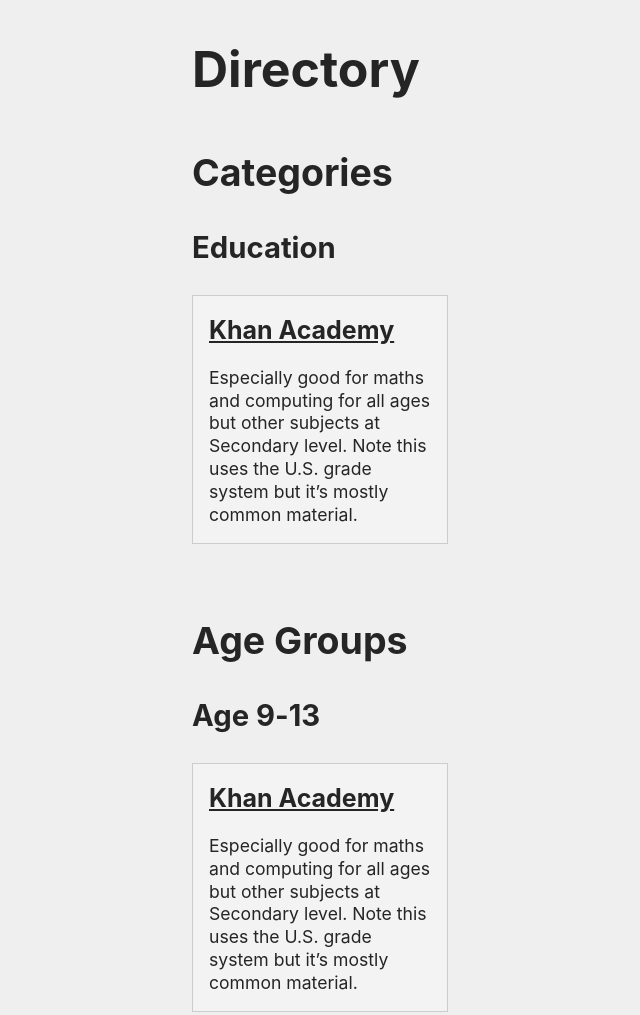
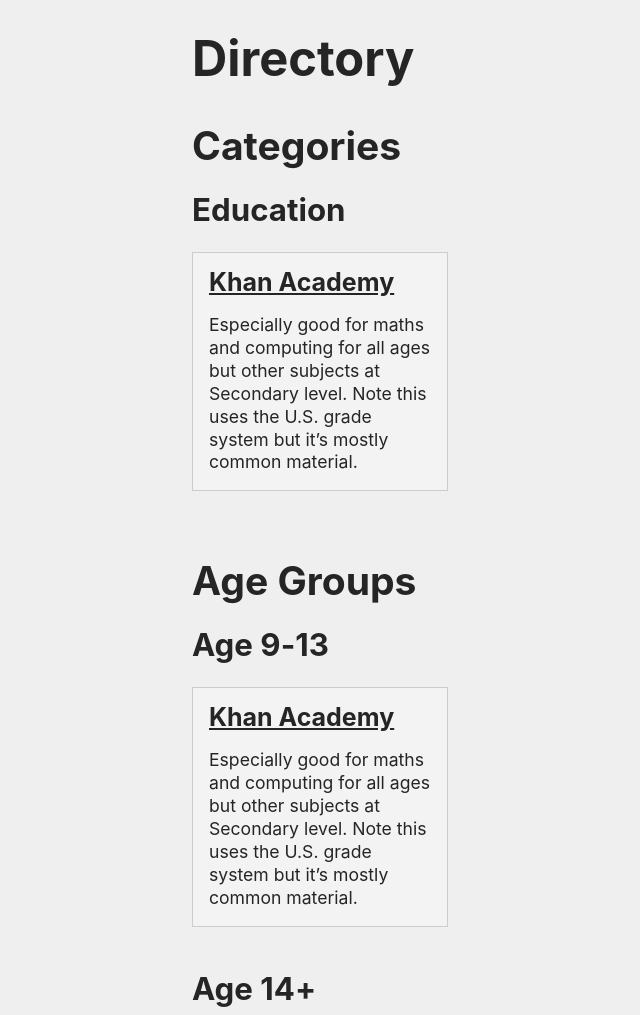
Before and after one commit to Andy-set-studio/educationlinks.fyi, an Eleventy site: page src/index.md in a window 1280 px wide. Shown: the top 1015 px of the page, without its empty margins (0-640 px from the left). Built offline with nearby package versions, Linux system fonts and the light colour scheme; Eleventy itself is replaced by a stand-in of ours; files that its build step writes are made by us from their sources.

Commit message:
Add typescale

```diff
--- a/src/_includes/css/global.css
+++ b/src/_includes/css/global.css
@@ -17,6 +17,25 @@ body {
 main {
   max-width: 56rem;
   margin: 0 auto;
+}
+
+h1,
+h2,
+h3,
+h4 {
+  line-height: 1.1;
+}
+
+h1 {
+  font-size: var(--step-4);
+}
+
+h2 {
+  font-size: var(--step-3);
+}
+
+h3 {
+  font-size: var(--step-2);
 }
 
 a {
```
